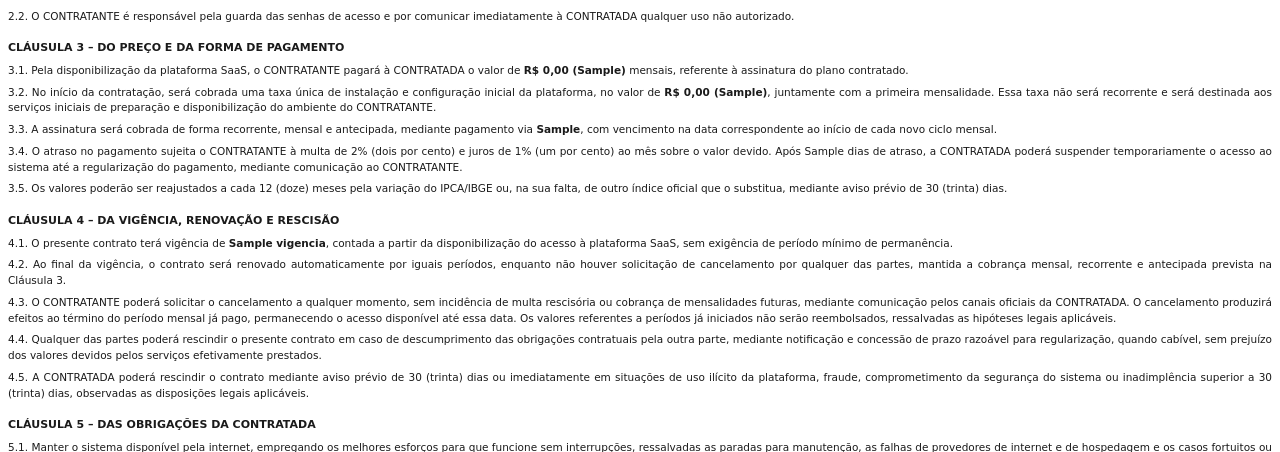
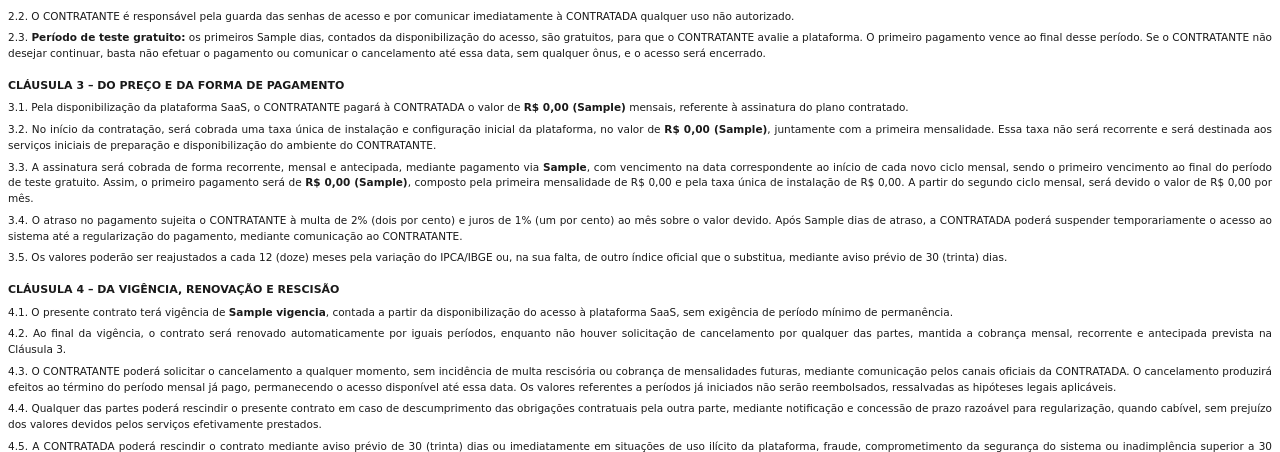
Before and after one commit to AdrianoBianchiCros/Barbearia, a Laravel app: template api/resources/views/contratos/prestacao-servico.blade.php in a window 1280 px wide. Shown: the part 377-829 px from the top of the page. Run offline with Laravel 12, Linux system fonts and the light colour scheme; the template is opened without the code that fills it: most values are stand-ins (such as "Sample title", 1, 10 or a date in 2020).

Commit message:
Contrato: teste gratuito de 7 dias e valor do primeiro pagamento
Cláusula 2.3 com o período de teste gratuito (sem ônus se o cliente não
continuar) e, na 3.3, o primeiro pagamento (mensalidade + taxa de
instalação, por extenso) vencendo no fim do teste e a mensalidade a partir
do segundo ciclo.

Co-Authored-By: Claude Opus 5.5 <noreply@anthropic.com>

```diff
--- a/api/app/Services/ContratoPrestacao.php
+++ b/api/app/Services/ContratoPrestacao.php
@@ -65,6 +65,9 @@ class ContratoPrestacao
                 : sprintf('%02d (%s) dias', $periodo['dias'] ?? 0, Extenso::numero($periodo['dias'] ?? 0)),
             'taxa_instalacao' => $taxa > 0 ? $taxa : null,
             'taxa_extenso' => $taxa > 0 ? Extenso::reais($taxa) : null,
+            'primeiro_pagamento' => $valor + $taxa,
+            'primeiro_pagamento_extenso' => Extenso::reais($valor + $taxa),
+            'teste_gratis_dias' => (int) config('assinatura.teste_gratis_dias'),
             'forma_pagamento' => config('assinatura.formas_pagamento.'.$contratacao['forma_pagamento'], $contratacao['forma_pagamento']),
             'inicio' => $inicio,
             'carencia_dias' => (int) config('assinatura.carencia_dias'),
--- a/api/resources/views/contratos/prestacao-servico.blade.php
+++ b/api/resources/views/contratos/prestacao-servico.blade.php
@@ -69,6 +69,12 @@
     poderá cadastrar outros usuários (recepção e barbeiros), respondendo pelo uso que fizerem do sistema.</p>
 <p>2.2. O CONTRATANTE é responsável pela guarda das senhas de acesso e por comunicar imediatamente à CONTRATADA
     qualquer uso não autorizado.</p>
+@if ($teste_gratis_dias > 0)
+<p>2.3. <strong>Período de teste gratuito:</strong> os primeiros {{ $teste_gratis_dias }}{{ $teste_gratis_dias <= 12 ? ' ('.$extenso[$teste_gratis_dias].')' : '' }}
+    dias, contados da disponibilização do acesso, são gratuitos, para que o CONTRATANTE avalie a plataforma. O primeiro
+    pagamento vence ao final desse período. Se o CONTRATANTE não desejar continuar, basta não efetuar o pagamento ou
+    comunicar o cancelamento até essa data, sem qualquer ônus, e o acesso será encerrado.</p>
+@endif
 
 <h2>Cláusula 3 – Do preço e da forma de pagamento</h2>
 <p>3.{{ ++$k }}. Pela disponibilização da plataforma SaaS, o CONTRATANTE pagará à CONTRATADA o valor de
@@ -81,7 +87,11 @@
     iniciais de preparação e disponibilização do ambiente do CONTRATANTE.</p>
 @endif
 <p>3.{{ ++$k }}. A assinatura será cobrada de forma recorrente, mensal e antecipada, mediante pagamento via
-    <strong>{{ $forma_pagamento }}</strong>, com vencimento na data correspondente ao início de cada novo ciclo mensal.</p>
+    <strong>{{ $forma_pagamento }}</strong>, com vencimento na data correspondente ao início de cada novo ciclo
+    mensal{{ $teste_gratis_dias > 0 ? ', sendo o primeiro vencimento ao final do período de teste gratuito' : '' }}.@if ($taxa_instalacao)
+    Assim, o primeiro pagamento será de <strong>{{ $r($primeiro_pagamento) }} ({{ $primeiro_pagamento_extenso }})</strong>,
+    composto pela primeira mensalidade de {{ $r($mensalidade) }} e pela taxa única de instalação de
+    {{ $r($taxa_instalacao) }}. A partir do segundo ciclo mensal, será devido o valor de {{ $r($mensalidade) }} por mês.@endif</p>
 <p>3.{{ ++$k }}. O atraso no pagamento sujeita o CONTRATANTE à multa de 2% (dois por cento) e juros de 1% (um por
     cento) ao mês sobre o valor devido. Após {{ $carencia_dias }}{{ $carencia_dias <= 12 ? ' ('.$extenso[$carencia_dias].')' : '' }}
     dias de atraso, a CONTRATADA poderá suspender temporariamente o acesso ao sistema até a regularização do pagamento,
```
Also changed, not shown: api/tests/Feature/AdminContratoTest.php (+3 -0 lines), README.md.
